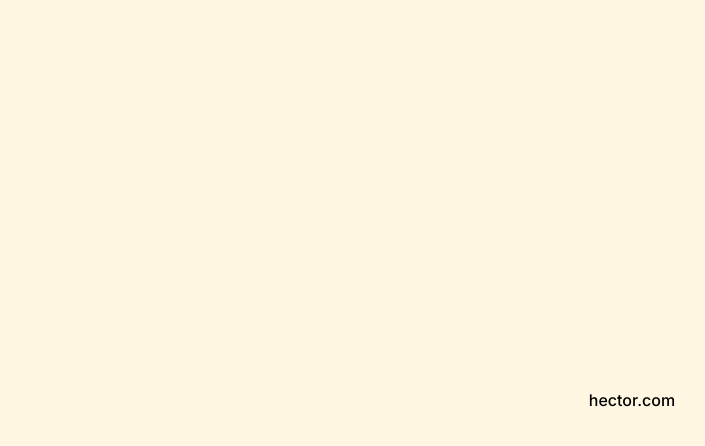
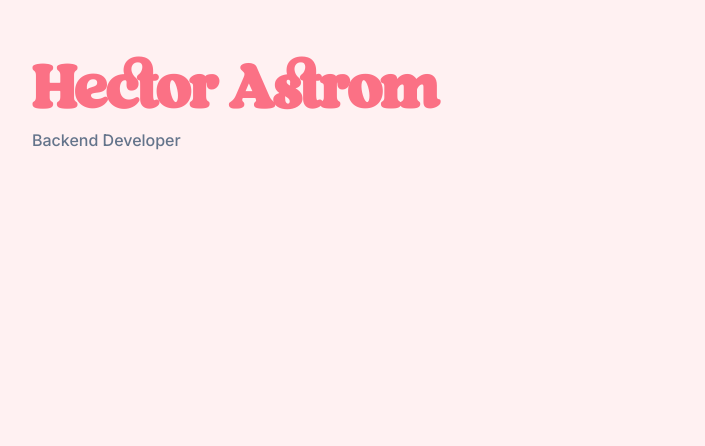
Before and after one commit to hectorastrom/personal-website, a Next.js app: page / in a window 1280 px wide. Shown: the top 446 px of the page, without its empty margins (8-713 px from the left). Built offline with nearby package versions, Linux system fonts and the light colour scheme.

Commit message:
import custom font

```diff
--- a/src/app/globals.css
+++ b/src/app/globals.css
@@ -32,9 +32,6 @@ body {
   /* background: linear-gradient(to bottom,
       transparent,
       var(--background-end-rgb)) var(--background-start-rgb); */
-  display: flex;
-  justify-content: center;
-  align-items: center;
 }
 
 @layer utilities {
--- a/src/app/layout.tsx
+++ b/src/app/layout.tsx
@@ -1,8 +1,10 @@
 import type { Metadata } from "next";
+import localFont from "next/font/local"
 import { Inter } from "next/font/google";
 import "./globals.css";
 
-const inter = Inter({ subsets: ["latin"], weight: ["400", "500", "600", "700", "800"] });
+export const inter = Inter({ subsets: ["latin"], weight: ["400", "500", "600", "700", "800"] });
+export const regards = localFont({ src: "../../public/fonts/regards.ttf" });
 
 export const metadata: Metadata = {
   title: "Hector's Page",
@@ -16,7 +18,7 @@ export default function RootLayout({
 }>) {
   return (
     <html lang="en">
-      <body className={inter.className}>{children}</body>
+      <body className={`${inter.className} bg-rose-50 text-zinc-900 antialiased`}>{children}</body>
     </html>
   );
 }
--- a/src/app/page.tsx
+++ b/src/app/page.tsx
@@ -1,7 +1,10 @@
+import { regards } from "@/app/layout"
+
 export default function Home() {
   return (
-  <>
-    <p className="font-regular">hector.com</p>
-  </>
+  <div className="py-10 px-10 font-regular flex-col justify-center items-center">
+    <h1 className={` ${regards.className} text-6xl font-bold text-rose-400 mt-5 `}>Hector Astrom</h1>
+    <p className="pt-2 text-slate-500 text-md">Backend Developer</p>
+  </div>
   );
 }
```
Also changed, not shown: public/fonts/regards.ttf (added), 1 other file (tests, documents, lock files or other folders).
